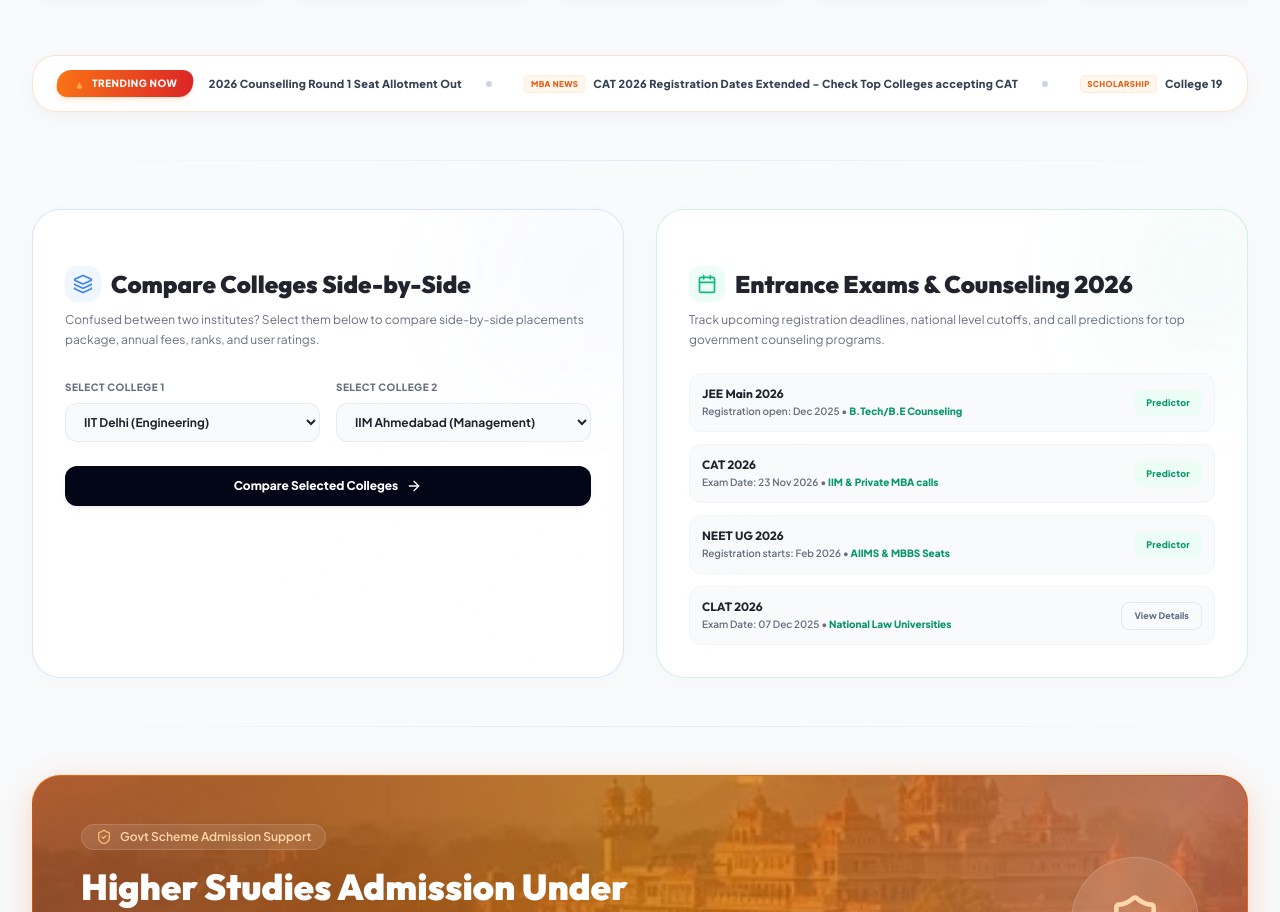
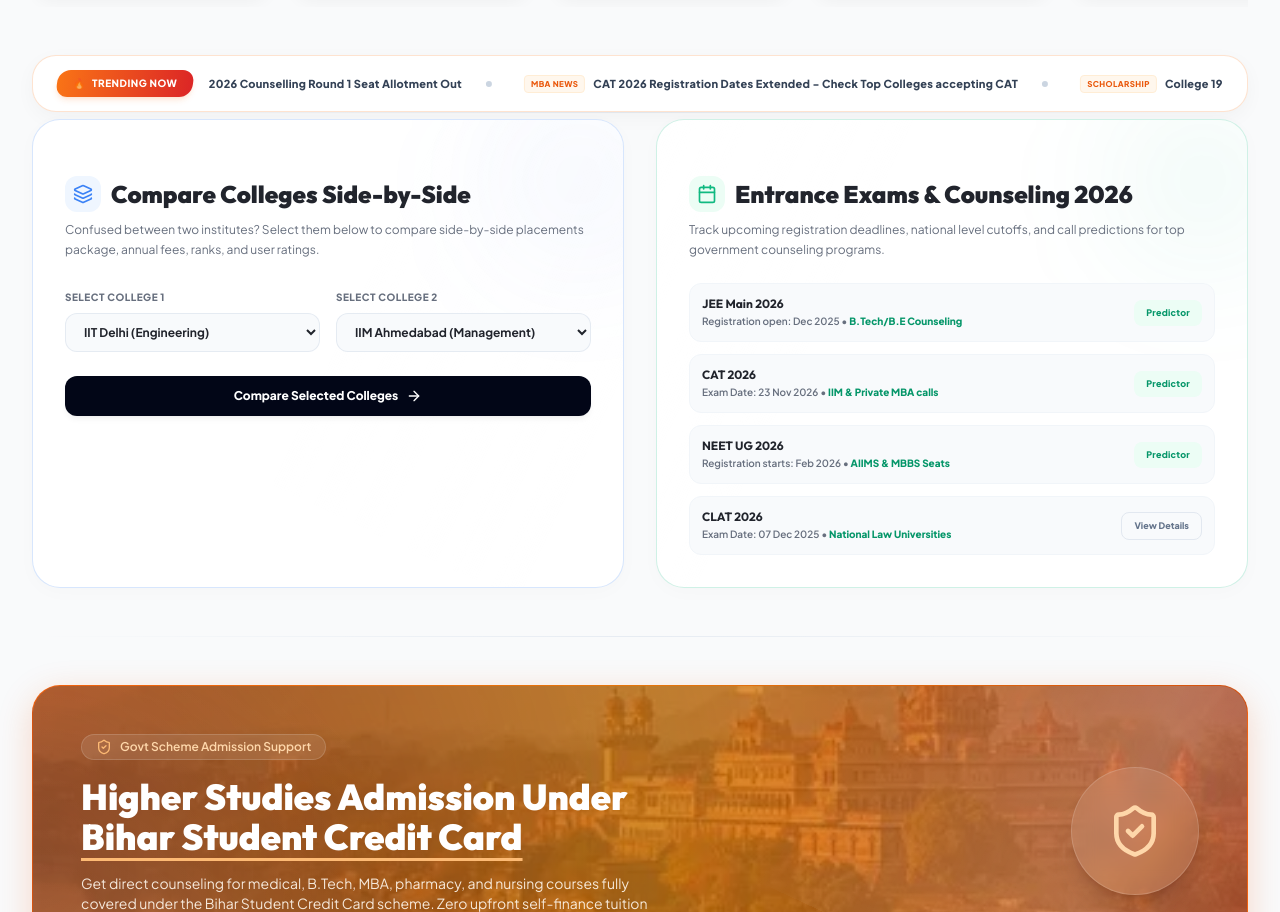
Before and after one commit to 08Satyamkumar/Think_Your_College, a Next.js app: page / in a window 1280 px wide. Shown: the part 1107-2019 px from the top of the page. Built offline with nearby package versions, Linux system fonts and the light colour scheme.

Commit message:
design: reduce margin gap between trending news ticker and dual compare/exam widgets to a compact line spacer

```diff
--- a/src/app/page.tsx
+++ b/src/app/page.tsx
@@ -1479,7 +1479,7 @@ export default function HomePage() {
         </AnimatePresence>
       </section>
       {/* TRENDING NOW TICKER SECTION (Full length, Sharp edges, no blur, Mobile responsive) */}
-      <section className="relative overflow-hidden bg-white border border-orange-500/20 rounded-2xl md:rounded-[24px] shadow-[0_6px_20px_rgba(0,0,0,0.035)] mt-6 mb-8 py-2.5 px-4 md:py-3.5 md:px-6 flex flex-col sm:flex-row items-center select-none gap-3 md:gap-4 w-full">
+      <section className="relative overflow-hidden bg-white border border-orange-500/20 rounded-2xl md:rounded-[24px] shadow-[0_6px_20px_rgba(0,0,0,0.035)] mt-6 mb-1.5 py-2.5 px-4 md:py-3.5 md:px-6 flex flex-col sm:flex-row items-center select-none gap-3 md:gap-4 w-full">
         {/* Left Skew Glowing Saffron Badge */}
         <div className="flex-shrink-0 flex items-center gap-1.5 px-4 py-1.5 bg-gradient-to-r from-orange-500 to-red-600 text-white font-black text-[9px] md:text-[10px] tracking-wider uppercase rounded-xl shadow-md shadow-orange-500/15 relative z-10 skew-x-[-8deg] origin-center">
           <span className="inline-block animate-pulse skew-x-[8deg]">🔥</span>
@@ -1508,8 +1508,8 @@ export default function HomePage() {
       </section>
       {/* DUAL WIDGET SECTION: COMPARE COLLEGES & EXAM DEADLINES */}
       {/* Section Divider */}
-      <div className="w-full h-px bg-gradient-to-r from-transparent via-slate-200/80 to-transparent my-2" />
-      <section className="flex lg:grid lg:grid-cols-12 overflow-x-auto lg:overflow-x-visible no-scrollbar gap-6 lg:gap-8 pb-4 lg:pb-0 scroll-smooth snap-x snap-mandatory">
+      <div className="w-full h-px bg-gradient-to-r from-transparent via-slate-200/80 to-transparent !mt-0 !mb-1.5" />
+      <section className="flex lg:grid lg:grid-cols-12 overflow-x-auto lg:overflow-x-visible no-scrollbar gap-6 lg:gap-8 pb-4 lg:pb-0 scroll-smooth snap-x snap-mandatory !mt-0">
         {/* WIDGET 1: COMPARE COLLEGES (INTERACTIVE WIDGET) */}
         <div className="w-[82vw] sm:w-[500px] lg:w-auto lg:col-span-6 flex-shrink-0 lg:flex-shrink snap-start bg-white border border-blue-500/20 hover:border-blue-500/50 p-6 md:p-8 rounded-[28px] space-y-6 shadow-[0_4px_20px_rgba(0,0,0,0.02)] hover:shadow-[0_20px_40px_rgba(59,130,246,0.14)] transition-all duration-350 relative overflow-hidden group/compare select-none">
           {/* Automatic Shimmer Sheen Reflection Overlay */}
```
